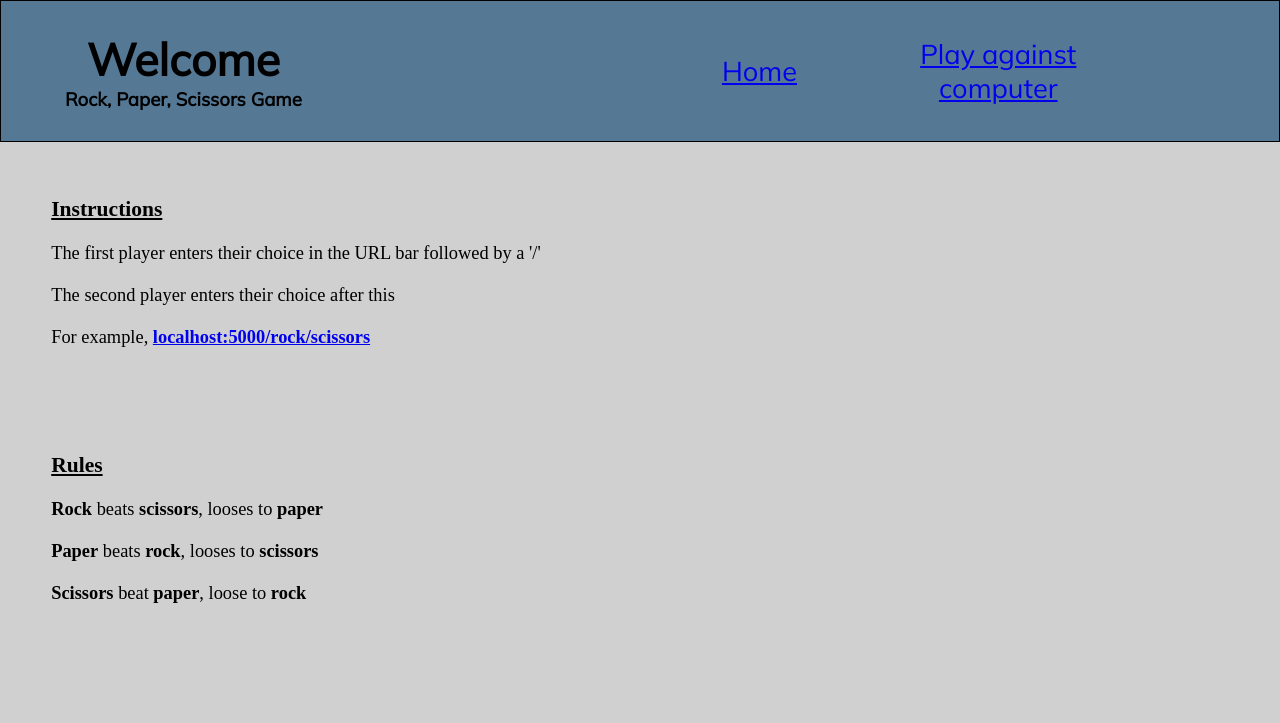
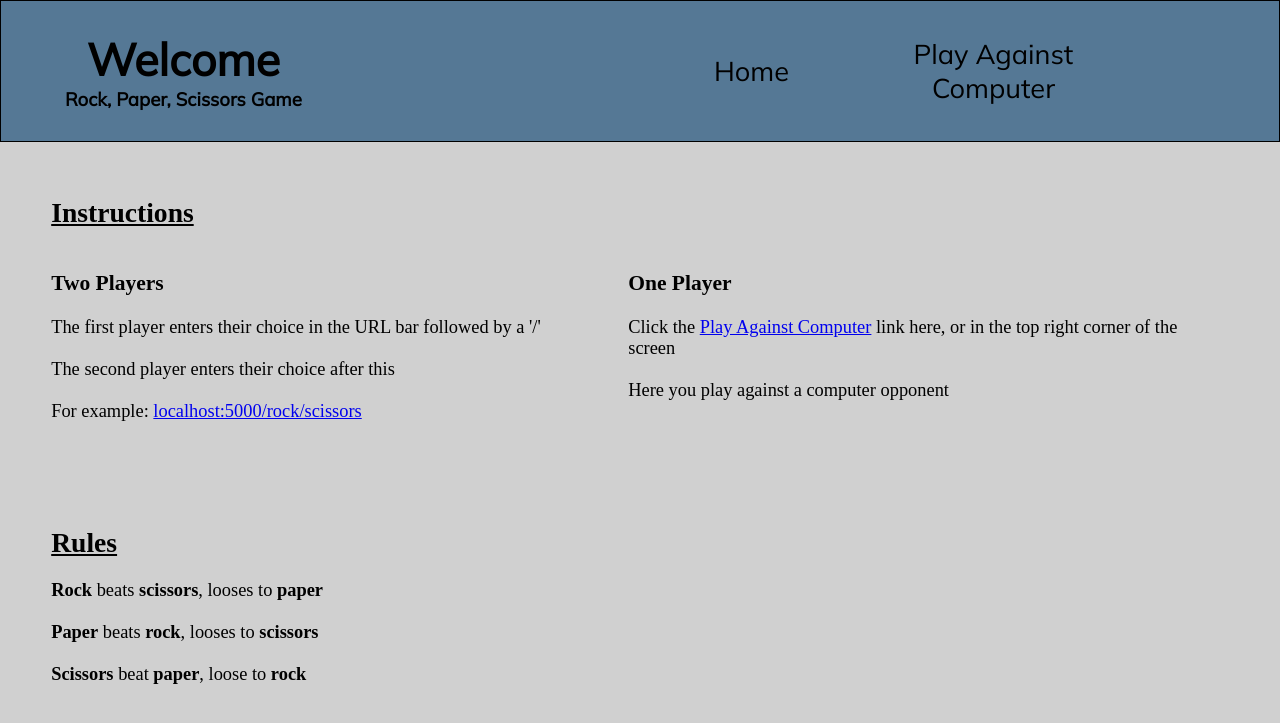
Before and after one commit to AlexanderSeton/flask-rock-paper-scissors, a Flask app: page /welcome in a window 1280 px wide. Shown: the top 723 px of the page. Run offline with Flask 2, Linux system fonts and the light colour scheme.

Commit message:
Added instructions for single player to the welcome page, and finished styling everything.

```diff
--- a/static/main.css
+++ b/static/main.css
@@ -12,6 +12,16 @@
     justify-content: space-between;
     font-family: 'Mulish', sans-serif;
     background-color: #557895;
+}
+
+#home-link {
+    text-decoration: none;
+    color: black;
+}
+
+#computer-opponent-link {
+    text-decoration: none;
+    color: black;
 }
 
 #title-list {
@@ -108,3 +118,20 @@
     margin-left: -40%;
     width: 25%;
 }
+
+/* instructions further styling */
+.all-instructions {
+    display: flex;
+    flex-flow: row nowrap;
+    text-align: left;
+    align-items: center;
+}
+
+#two-player-instructions {
+    flex: 50%;
+}
+
+#one-player-instructions {
+    flex: 50%;
+    margin-left: -2%;
+}
--- a/templates/base.html
+++ b/templates/base.html
@@ -16,7 +16,7 @@
                         <a href="/welcome" id="home-link">Home</a>
                     </li>
                     <li id="list-item-home-link">
-                        <a href="/play" id="computer-opponent-link">Play against computer</a>
+                        <a href="/play" id="computer-opponent-link">Play Against Computer</a>
                     </li>
                 </ul>
             </nav>
--- a/templates/welcome.html
+++ b/templates/welcome.html
@@ -2,7 +2,11 @@
 {%block content%}
     <div>
         <br><br>
-        <h3 class="underlined">Instructions</h3>
+        <h2 class="underlined">Instructions</h2>
+        <br><br>
+        <div class="all-instructions">
+            <div id="two-player-instructions">
+                <h3>Two Players</h3>
                 <br>
                 <p>
                     The first player enters their choice in the URL bar followed by a '/'
@@ -11,11 +15,23 @@
                 </p>
                 <br>
                 <p>
-            For example, <a href="/rock/scissors"><b>localhost:5000/rock/scissors</b></a>
+                    For example: <a href="/rock/scissors">localhost:5000/rock/scissors</a>
                 </p>
+            </div>
+            <div id="one-player-instructions">
+                <h3>One Player</h3>
+                <br>
+                <p>
+                    Click the <a href="/play">Play Against Computer</a> link here, or in the top right corner of the screen
+                    <br><br>
+                    Here you play against a computer opponent
+                </p>
+                <br>
+            </div>
+        </div>
         <br><br><br><br><br>
         <p>
-            <h3 class="underlined">Rules</h3>
+            <h2 class="underlined">Rules</h2>
             <br>
             <b>Rock</b> beats <b>scissors</b>, looses to <b>paper</b>
             <br><br>
```
Lines whose indentation alone changed are shown as unchanged.
